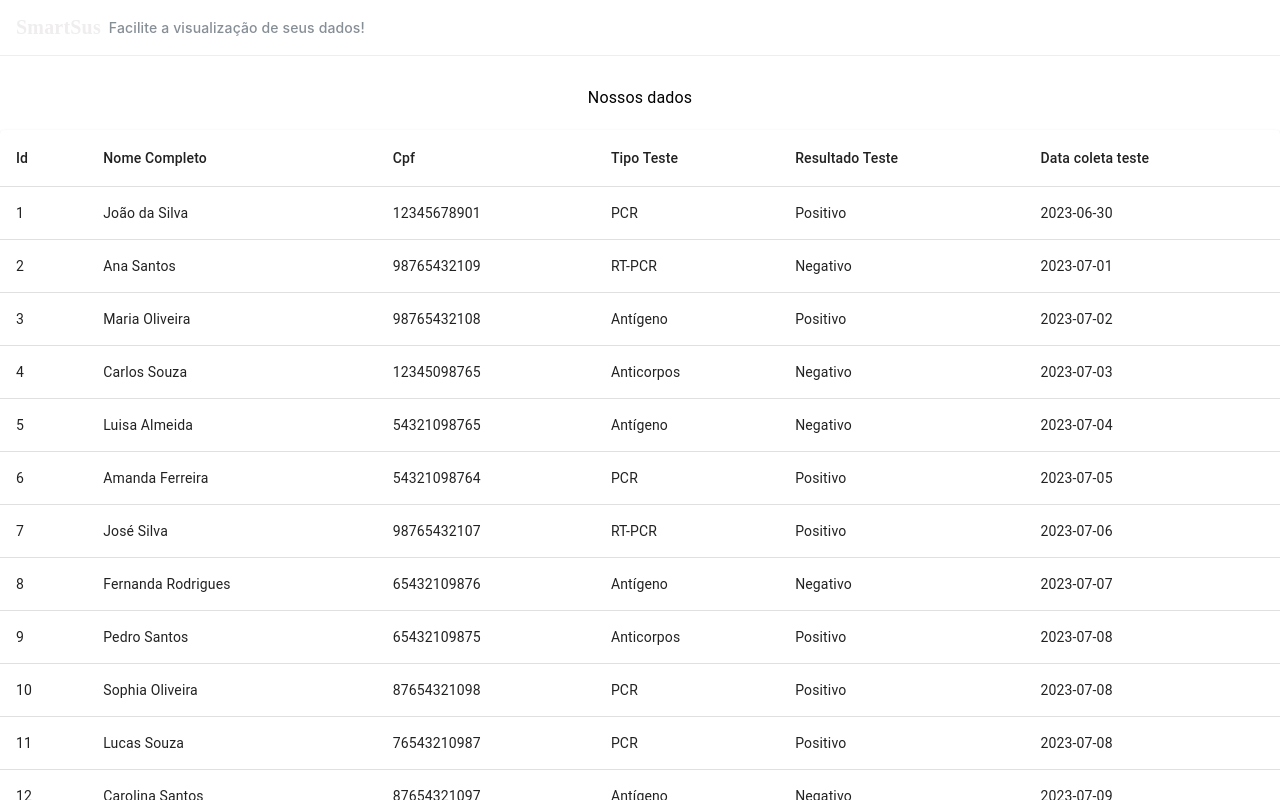
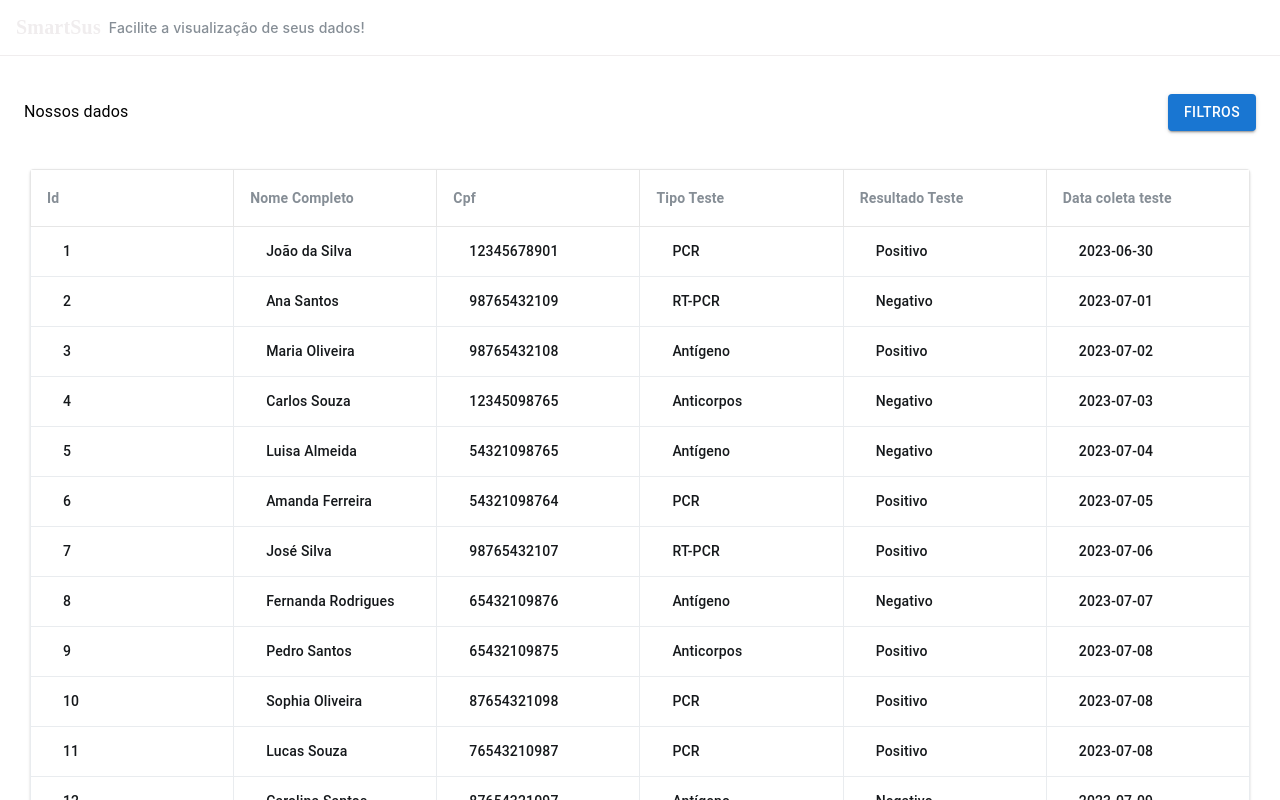
Before and after one commit to Leir-Cruz/smartSus, a React (Vite) app: page / in a window 1280 px wide. Shown: the top 800 px of the page. Built offline with nearby package versions, Linux system fonts and the light colour scheme; data requests are answered from the project's data file.

Commit message:
filters modal

```diff
--- /dev/null
+++ b/src/components/Drawer/filters.tsx
@@ -0,0 +1,131 @@
+import {
+  Box,
+  Button,
+  Checkbox,
+  Drawer,
+  FormControlLabel,
+  FormGroup,
+  styled,
+  Typography,
+} from '@mui/material';
+import { useState } from 'react';
+
+const Container = styled(Drawer)(() => ({
+  '& .MuiPaper-root': {
+    borderRadius: 0,
+    padding: '24px',
+    display: 'flex',
+    flexDirection: 'column',
+    justifyContent: 'space-between',
+    alignItems: 'flex-start',
+    bg: '#fff',
+    gap: '24px',
+    width: 400,
+    height: 'calc(100vh - 48px)',
+    right: '0px',
+    top: 'calc(50% - 100vh/2)',
+    boxShadow:
+      'rgb(255, 255, 255) 0px 0px 0px 0px, rgba(0, 0, 0, 0.05) 0px 0px 0px 1px, rgba(0, 0, 0, 0.1) 0px 10px 15px -3px, rgba(0, 0, 0, 0.05) 0px 4px 6px -2px',
+
+    '& .title': {
+      fontStyle: 'normal',
+      fontWeight: 600,
+      fontSize: '16px',
+      textAlign: 'left',
+      padding: '10px 0px',
+      color: '#868E96',
+    },
+
+    '& .allFiltersContainer': {
+      display: 'flex',
+      flexDirection: 'column',
+      alignItems: 'flex-start',
+      gap: '24px',
+      width: '100%',
+    },
+
+    '& .buttons': {
+      display: 'flex',
+      width: '100%',
+      justifyContent: 'space-between',
+      gap: '12px',
+
+      '& .buttonApply': {
+        display: 'flex',
+        justifyContent: 'space-between',
+        alignItems: 'flex-start',
+        padding: 0,
+        gap: '8px',
+      },
+
+      '& .MuiButtonBase-root': {
+        minWidth: 'fit-content',
+      },
+    },
+  },
+}));
+
+export const Filters = () => {
+  const [open, setOpen] = useState<boolean>(false);
+
+  const handleClick = () => {
+    setOpen(!open);
+  };
+
+  const handleClose = () => {
+    setOpen(!open);
+  };
+
+  return (
+    <>
+      <Button variant="contained" onClick={handleClick}>
+        Filtros
+      </Button>
+      <Container open={open} anchor="right">
+        <Typography className="title">Filtros</Typography>
+        <Box className="filtersContainer">
+          <FormGroup sx={{ overflowY: 'scroll', flexWrap: 'nowrap', width: '100%' }}>
+            <FormControlLabel
+              control={<Checkbox />}
+              label="Sexo Masculino"
+              onClick={() => handleClick()}
+            />
+            <FormControlLabel
+              control={<Checkbox />}
+              label="Teste PCR"
+              onClick={() => handleClick()}
+            />
+            <FormControlLabel
+              control={<Checkbox />}
+              label="Teste Antígeno"
+              onClick={() => handleClick()}
+            />
+            <FormControlLabel
+              control={<Checkbox />}
+              label="Resultado Positivo"
+              onClick={() => handleClick()}
+            />
+            <FormControlLabel
+              control={<Checkbox />}
+              label="Sintoma inclui Febre"
+              onClick={() => handleClick()}
+            />
+          </FormGroup>
+        </Box>
+        <Box className="buttons">
+          <Button variant="contained" color="primary" onClick={handleClose}>
+            Resetar Filtro
+          </Button>
+          <Box className="buttonApply" onClick={handleClose}>
+            <Button variant="contained" color="error" sx={{ marginLeft: '18px' }}>
+              Cancelar
+            </Button>
+            <Button variant="contained" color="primary">
+              Aplicar
+            </Button>
+          </Box>
+        </Box>
+      </Container>
+    </>
+  );
+};
--- a/src/pages/Homepage.tsx
+++ b/src/pages/Homepage.tsx
@@ -1,6 +1,7 @@
-import { Box, styled, Typography } from '@mui/material';
+import { Box, Button, styled, Typography } from '@mui/material';
 
 import { PageContainer } from '../components/containers/pageContainer';
+import { Filters } from '../components/Drawer/filters';
 import { MainTabel } from '../components/Tables/mainTable';
 
 const Container = styled(Box)(() => ({
@@ -11,14 +12,57 @@ const Container = styled(Box)(() => ({
   width: '100%',
   minHeight: 'calc(100vh - 60px)',
   backgroundColor: '#FFFFFF',
+
+  '& .tableContainer': {
+    display: 'flex',
+    flexDirection: 'column',
+    alignItems: 'center',
+    padding: '10px 30px',
+    width: 'calc(100% - 60px)',
+
+    '& .MuiTableCell-head': {
+      width: 'fit-content',
+      color: '#868E96',
+      fontWeight: 600,
+      border: '1px solid #E6E6E6',
+    },
+    '& .MuiTableBody-root': {
+      '& .MuiTableCell-root': {
+        paddingLeft: '32px',
+        minWidth: '150px',
+        maxWidth: '300px',
+        lineBreak: 'normal',
+        border: '1px solid #E9ECEF',
+
+        color: '#15181B',
+        fontWeight: 500,
+        fontSize: '14px',
+        lineHeight: '17px',
+        //fontFamily: 'Inter',
+        fontStyle: 'normal',
+      },
+    },
+  },
+  '& .headerContainer': {
+    display: 'flex',
+    padding: '8px 24px',
+    justifyContent: 'space-between',
+    alignItems: 'center',
+    alignSelf: 'stretch',
+  },
 }));
 
 export const Homepage = () => {
   return (
     <PageContainer>
       <Container>
-        <Typography>Nossos dados</Typography>
-        <MainTabel />
+        <Box className="headerContainer">
+          <Typography>Nossos dados</Typography>
+          <Filters />
+        </Box>
+        <Box className="tableContainer">
+          <MainTabel />
+        </Box>
       </Container>
     </PageContainer>
   );
```
